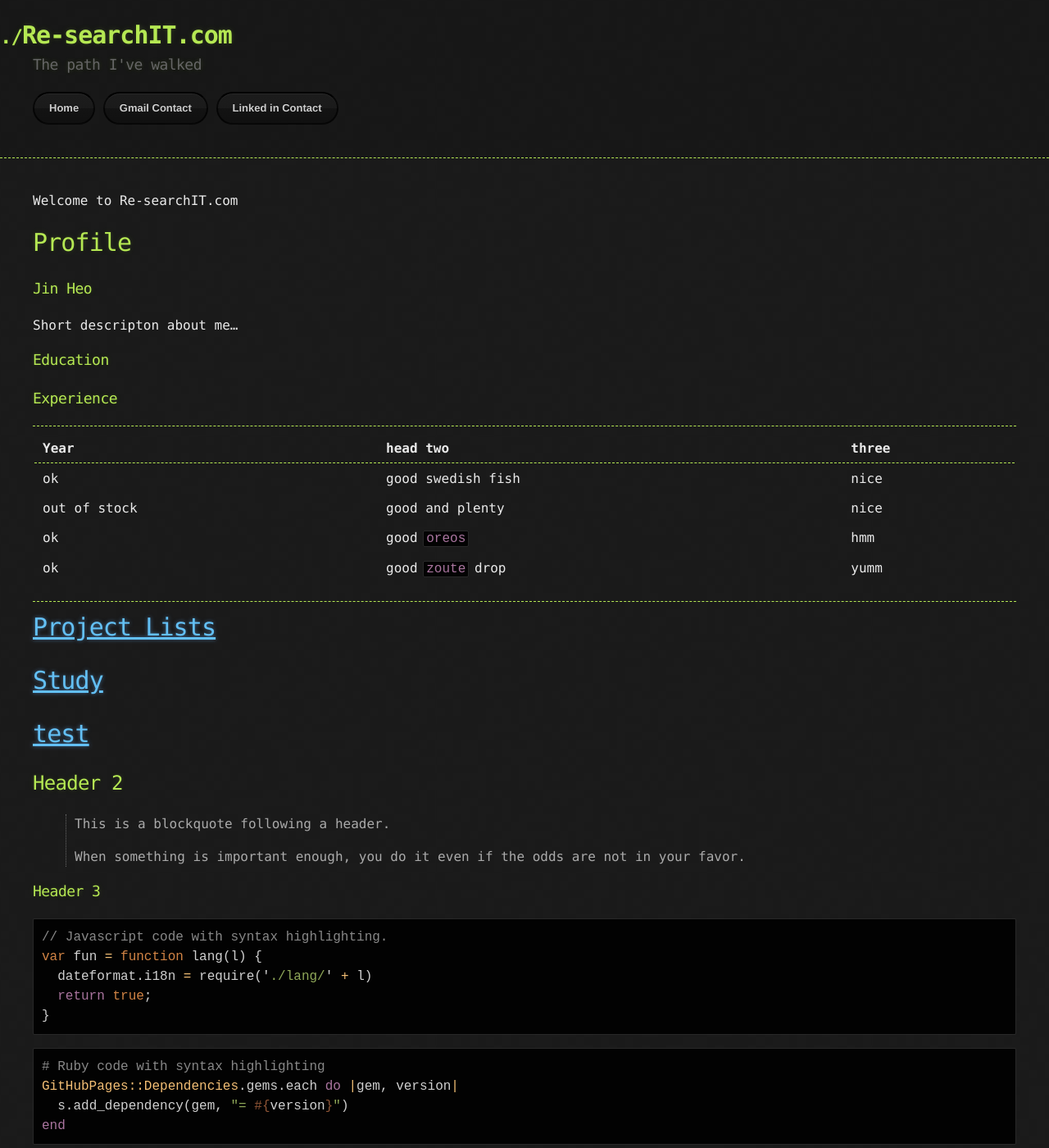
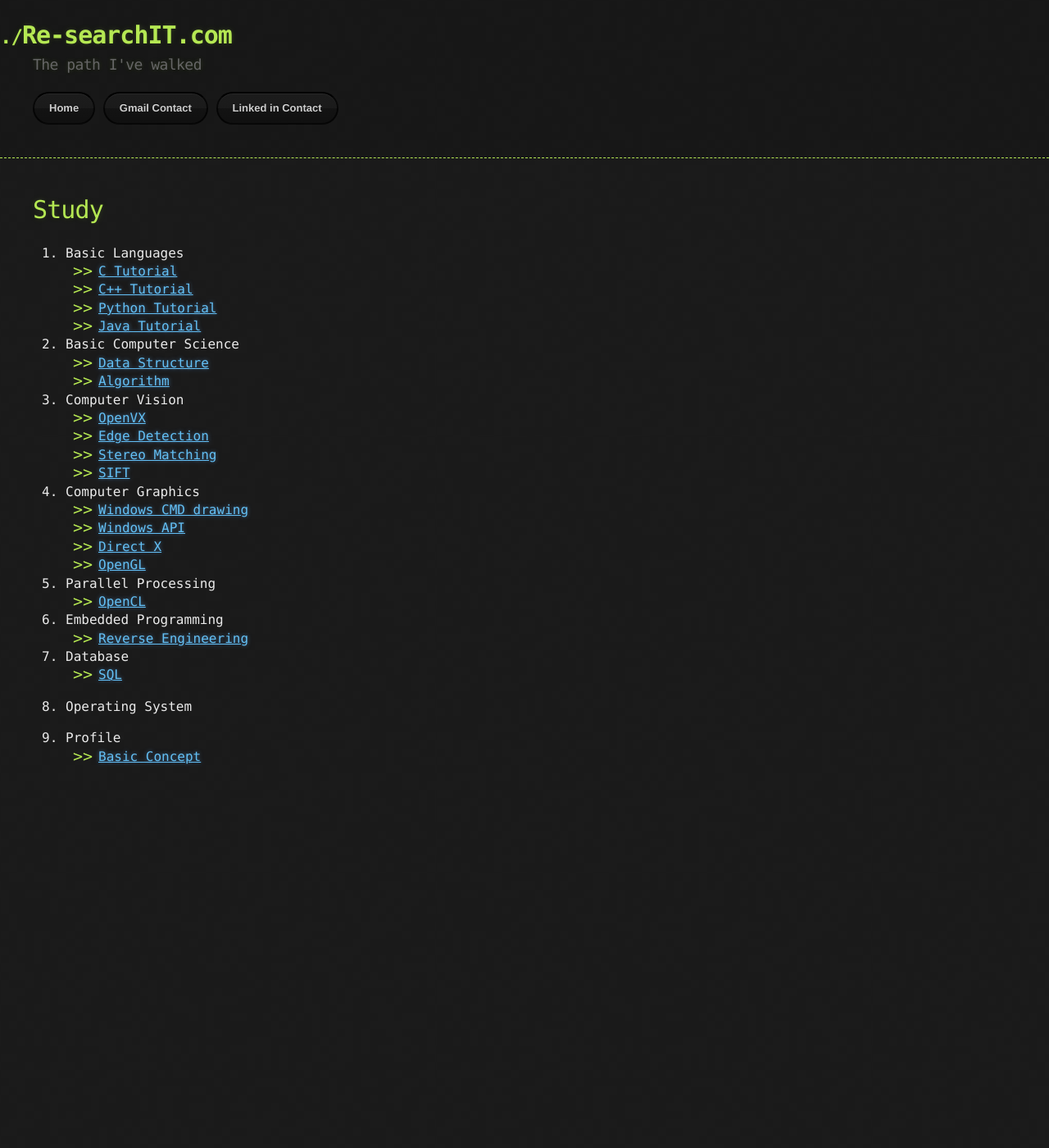
Before and after one commit to celindacain25/jin993.github.io, a Jekyll site: the page built from study/smain.md, in a window 1280 px wide and 1400 px high. Shown: the whole window at 82% size. Built offline with Jekyll 4.4.1, drawn with Linux system fonts in a browser that asks for light colours; our own code applies the rules of GitHub Pages for plain Markdown files; some of the changed text lies outside the part shown.

Commit message:
Contents

````diff
--- a/study/smain.md
+++ b/study/smain.md
@@ -2,82 +2,40 @@
 layout: default
 ---
 
-Welcome to Re-searchIT.com
+# Study
 
-# Profile
-### Jin Heo
-Short descripton about me...
+1. Basic Languages
+	- [C Tutorial](./)
+	- [C++ Tutorial](./)
+	- [Python Tutorial](./)
+	- [Java Tutorial](./)
 
-### Education
+1. Basic Computer Science
+	- [Data Structure](./)
+	- [Algorithm](./)
 
-### Experience
+1. Computer Vision
+	- [OpenVX](./)
+	- [Edge Detection](./)
+	- [Stereo Matching](./)
+	- [SIFT](./)
 
-* * *
+1. Computer Graphics
+	- [Windows CMD drawing](./)
+	- [Windows API](./)
+	- [Direct X](./)
+	- [OpenGL](./)
 
-| Year         | head two          | three |
-|:-------------|:------------------|:------|
-| ok           | good swedish fish | nice  |
-| out of stock | good and plenty   | nice  |
-| ok           | good `oreos`      | hmm   |
-| ok           | good `zoute` drop | yumm  |
+1. Parallel Processing
+	- [OpenCL](./)
 
-* * *
+1. Embedded Programming
+	- [Reverse Engineering](./)
 
+1. Database
+	- [SQL](./)
 
-# [Project Lists](projects)
+1. Operating System
 
-# [Study](study)
-
-# [test](./test/another-page)
-
-
-
-
-
-
-
-
-## [](#header-2)Header 2
-
-> This is a blockquote following a header.
->
-> When something is important enough, you do it even if the odds are not in your favor.
-
-### [](#header-3)Header 3
-
-```js
-// Javascript code with syntax highlighting.
-var fun = function lang(l) {
-  dateformat.i18n = require('./lang/' + l)
-  return true;
-}
-```
-
-```ruby
-# Ruby code with syntax highlighting
-GitHubPages::Dependencies.gems.each do |gem, version|
-  s.add_dependency(gem, "= #{version}")
-end
-```
-
-
-### Definition lists can be used with HTML syntax.
-
-<dl>
-<dt>Name</dt>
-<dd>Godzilla</dd>
-<dt>Born</dt>
-<dd>1952</dd>
-<dt>Birthplace</dt>
-<dd>Japan</dd>
-<dt>Color</dt>
-<dd>Green</dd>
-</dl>
-
-```
-Long, single-line code blocks should not wrap. They should horizontally scroll if they are too long. This line should be long enough to demonstrate this.
-```
-
-```
-The final element.
-```
+1. Profile
+	- [Basic Concept](./)
````
Also changed, not shown: index.md (+3 -3 lines), project/pmain.md (+13 -1 lines).
